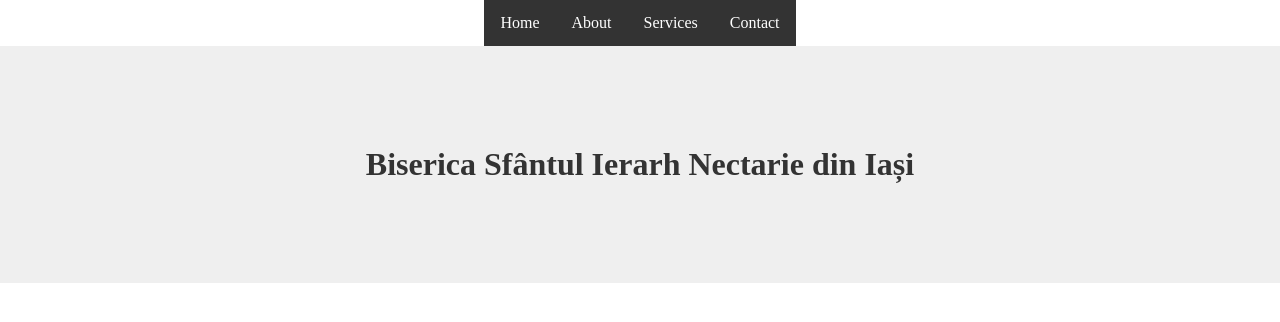
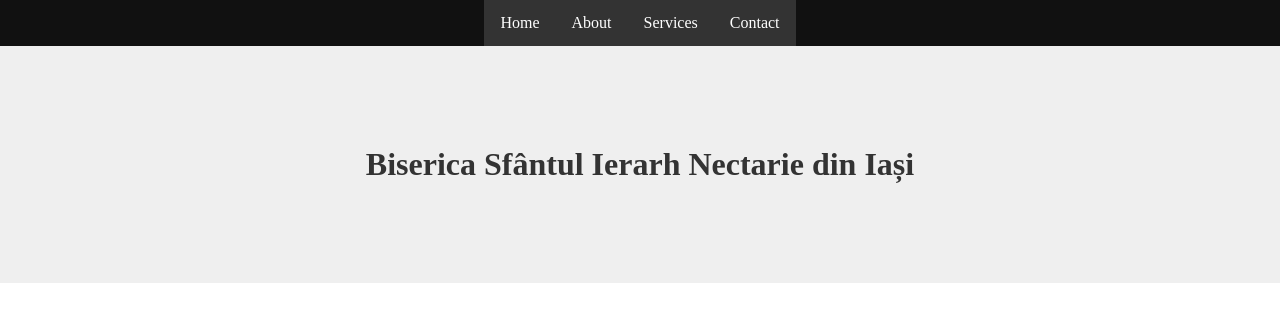
Before and after one commit to Dany1411/siteB, a plain HTML site: page index.html in a window 1280 px wide. Drawn offline with Linux system fonts and the light colour scheme.

Commit message:
commit 23-11-2018.5

```diff
--- a/index.html
+++ b/index.html
@@ -8,15 +8,16 @@
     <title>Biserica Sfântul Ierarh Nectarie</title>
 </head>
 <body>
+    <div class="navigation">
         <nav>
             <ul>
                 <li><a href="#">Home</a></li>
                 <li><a href="#">About</a></li>
                 <li><a href="#">Services</a></li>
                 <li><a href="#">Contact</a></li>
-
             </ul>
         </nav>
+    </div>
     <div class="hero-image">
         <h1>Biserica Sfântul Ierarh Nectarie din Iași</h1>
     </div>
```
Lines whose indentation alone changed are shown as unchanged.
